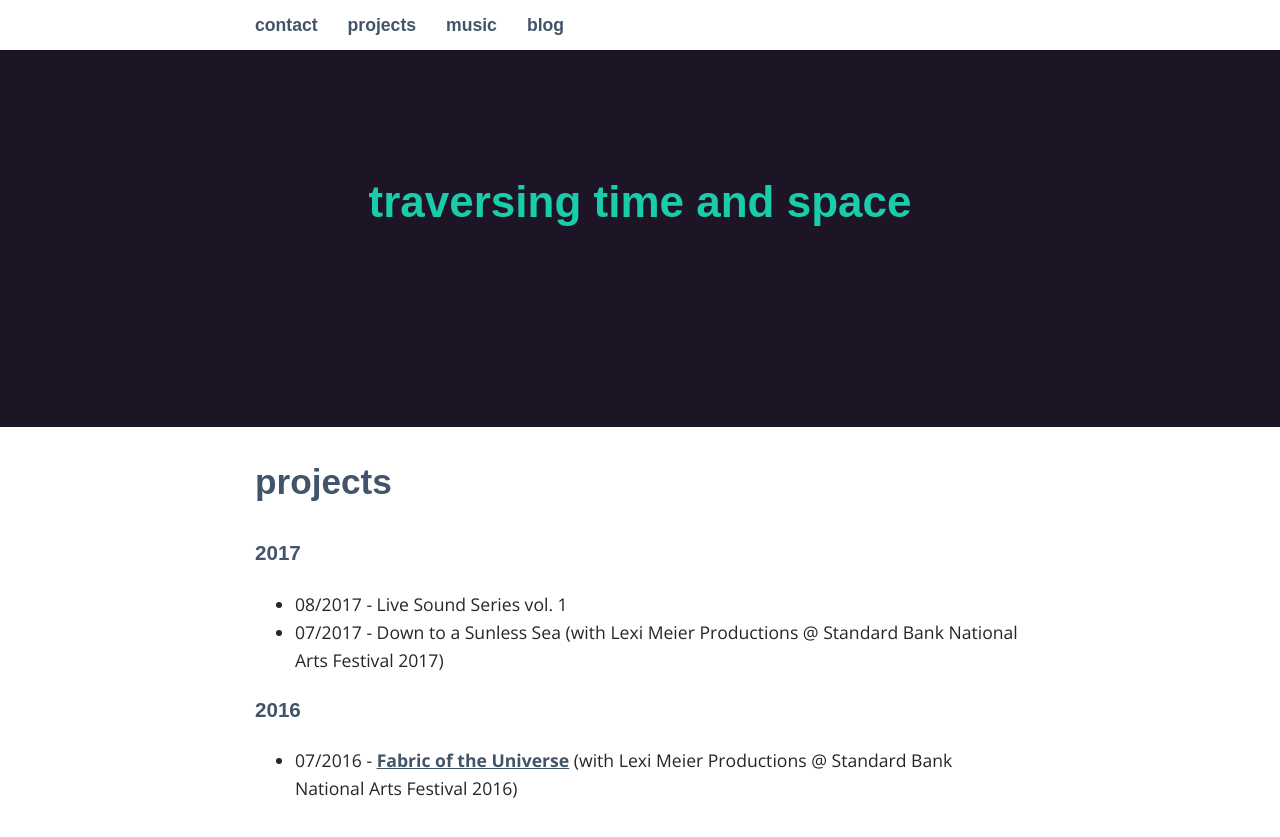
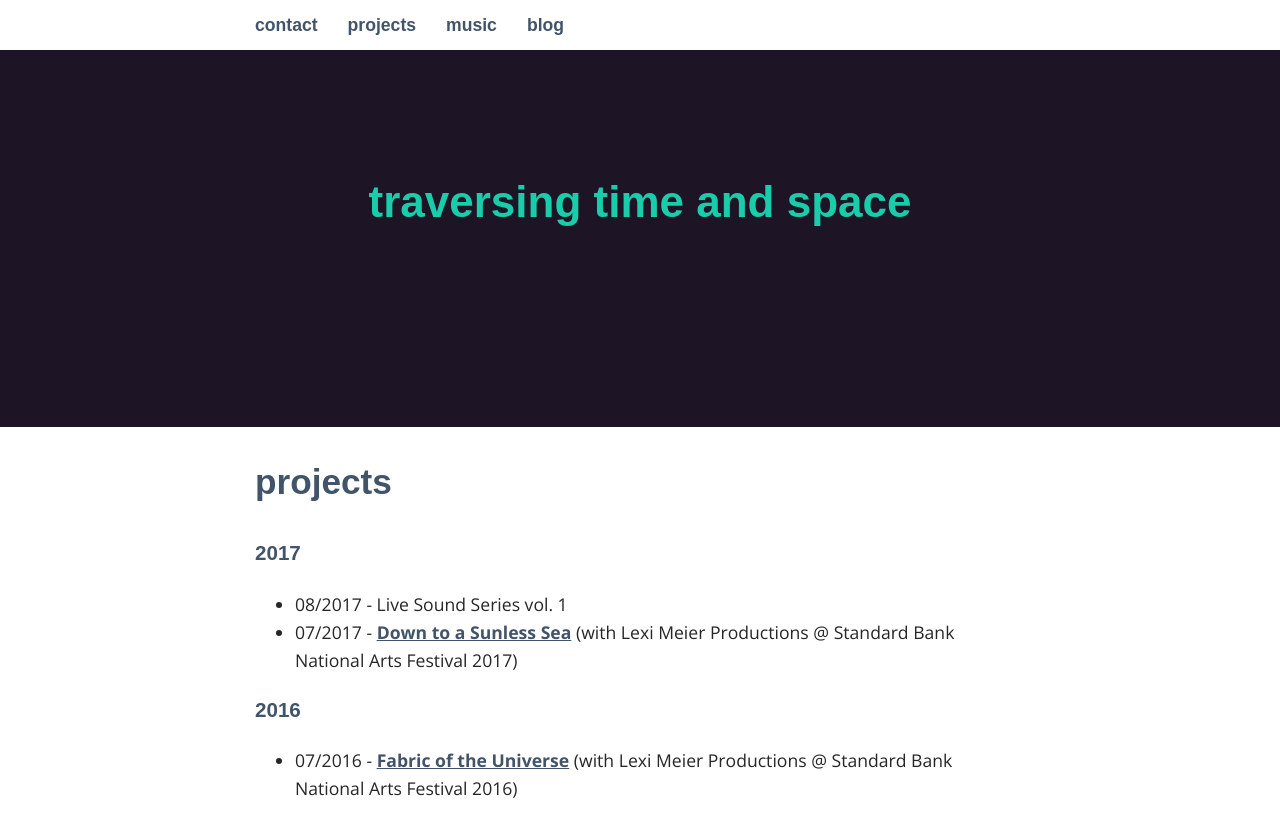
Before and after one commit to DastardlyMut/dastardlymut.github.io, a Jekyll site: the page built from _pages/03_projects.md, in a window 1280 px wide and 900 px high, scrolled down 73 px. Shown: the top 837 px of the window. Built offline with Jekyll 4.4.1, drawn with Linux system fonts in a browser that asks for light colours; some web fonts are replaced; some of the changed lines change nothing that is shown.

Commit message:
updated links

```diff
--- a/_pages/03_projects.md
+++ b/_pages/03_projects.md
@@ -7,7 +7,7 @@ permalink: /projects/
 ### 2017
 
 * 08/2017 - Live Sound Series vol. 1
-* 07/2017 - Down to a Sunless Sea (with Lexi Meier Productions @ Standard Bank National Arts Festival 2017)
+* 07/2017 - [Down to a Sunless Sea](https://leximeierchoreography.wordpress.com/2017/07/27/down-to-a-sunless-sea/) (with Lexi Meier Productions @ Standard Bank National Arts Festival 2017)
 
 ### 2016
 
```
